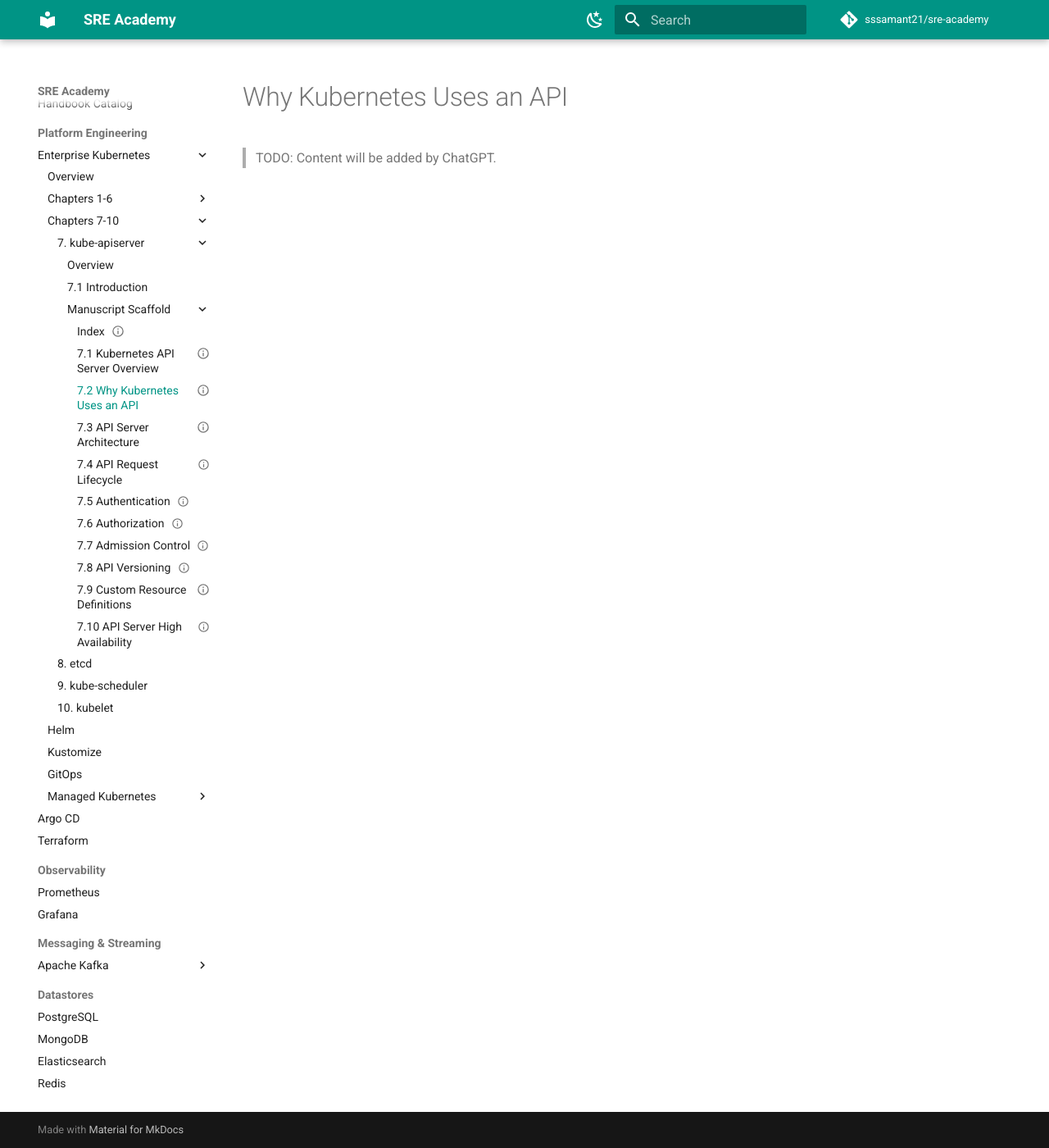
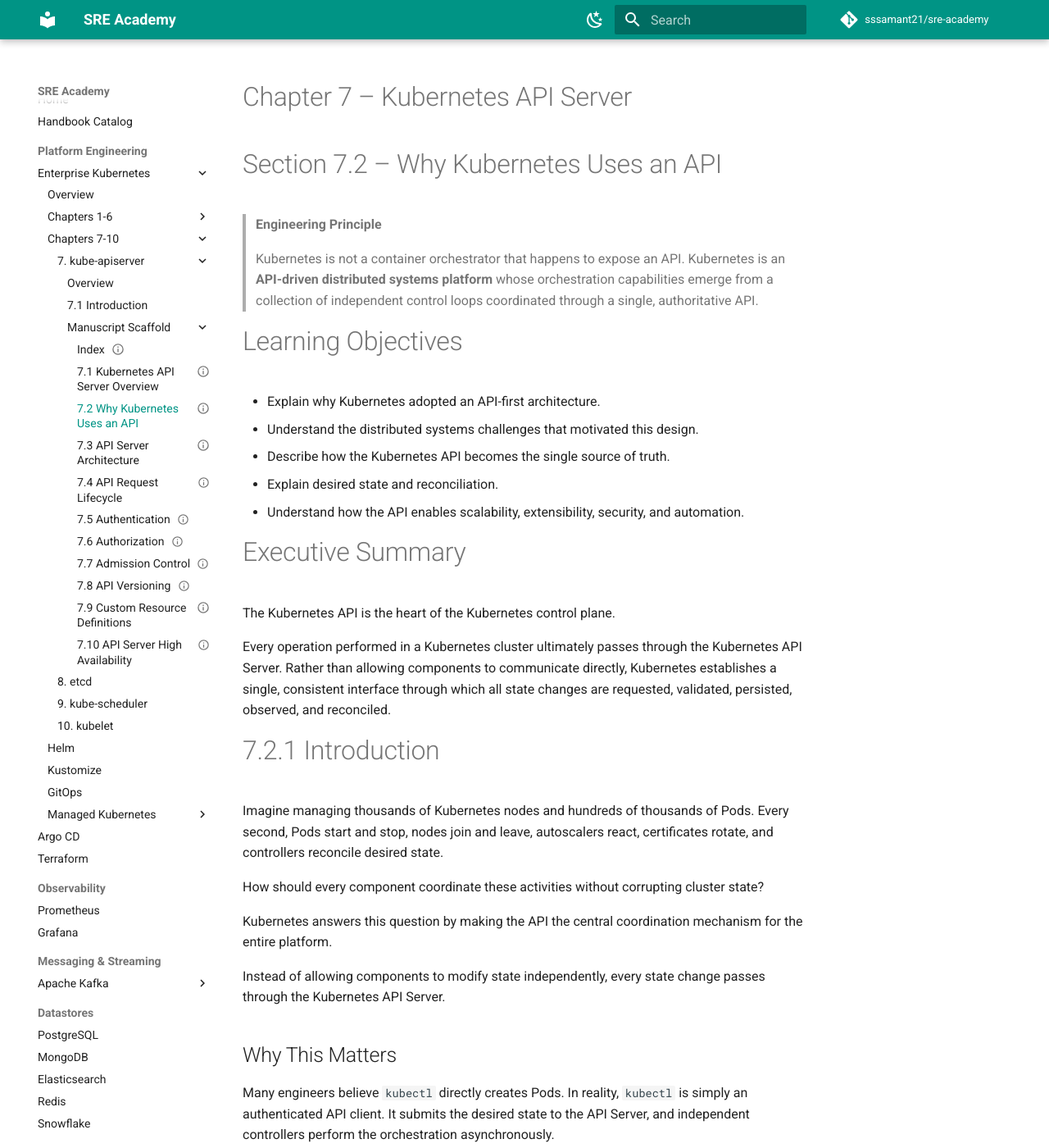
Before and after one commit to sssamant21/sre-academy, an MkDocs documentation site: the page built from docs/chapter-07/7.2-why-kubernetes-uses-an-api.md, in a window 1280 px wide and 1400 px high. Shown: the whole window at 82% size. Built offline with MkDocs 1.6.1 and Material for MkDocs 9.7.7, drawn with Linux system fonts in a browser that asks for light colours; comment, search, counter and statistics services are not loaded; some of the changed text lies outside the part shown.

Commit message:
docs(ch7): add Section 7.2 Kubernetes API motivation

```diff
--- a/docs/chapter-07/7.2-why-kubernetes-uses-an-api.md
+++ b/docs/chapter-07/7.2-why-kubernetes-uses-an-api.md
@@ -1,14 +1,65 @@
 ---
-title: ""
+title: "Chapter 7 – Kubernetes API Server"
 chapter: 7
-section: "7.2"
-status: Draft
-version: 1.0
+section: 7.2
+section_title: "Why Kubernetes Uses an API"
+book: "SRE-Academy – Kubernetes Engineering Handbook"
+author: "SRE-Academy"
+version: "1.0"
+status: "Canonical Manuscript"
 ---
 
 <!-- markdownlint-disable MD025 -->
-<!-- vale off -->
 
-# Why Kubernetes Uses an API
+# Chapter 7 – Kubernetes API Server
 
-> TODO: Content will be added by ChatGPT.
+# Section 7.2 – Why Kubernetes Uses an API
+
+> **Engineering Principle**
+>
+> Kubernetes is not a container orchestrator that happens to expose an API. Kubernetes is an **API-driven distributed systems platform** whose orchestration capabilities emerge from a collection of independent control loops coordinated through a single, authoritative API.
+
+# Learning Objectives
+
+- Explain why Kubernetes adopted an API-first architecture.
+- Understand the distributed systems challenges that motivated this design.
+- Describe how the Kubernetes API becomes the single source of truth.
+- Explain desired state and reconciliation.
+- Understand how the API enables scalability, extensibility, security, and automation.
+
+# Executive Summary
+
+The Kubernetes API is the heart of the Kubernetes control plane.
+
+Every operation performed in a Kubernetes cluster ultimately passes through the Kubernetes API Server. Rather than allowing components to communicate directly, Kubernetes establishes a single, consistent interface through which all state changes are requested, validated, persisted, observed, and reconciled.
+
+# 7.2.1 Introduction
+
+Imagine managing thousands of Kubernetes nodes and hundreds of thousands of Pods. Every second, Pods start and stop, nodes join and leave, autoscalers react, certificates rotate, and controllers reconcile desired state.
+
+How should every component coordinate these activities without corrupting cluster state?
+
+Kubernetes answers this question by making the API the central coordination mechanism for the entire platform.
+
+Instead of allowing components to modify state independently, every state change passes through the Kubernetes API Server.
+
+## Why This Matters
+
+Many engineers believe `kubectl` directly creates Pods. In reality, `kubectl` is simply an authenticated API client. It submits the desired state to the API Server, and independent controllers perform the orchestration asynchronously.
+
+> **SRE Insight**
+>
+> `kubectl` performs almost no orchestration itself. It is an API client. The control plane performs the orchestration.
+
+# 7.2.2 Business Motivation
+
+Before Kubernetes, infrastructure teams struggled with:
+
+- Configuration drift
+- Manual deployments
+- Inconsistent environments
+- Slow recovery
+- Limited automation
+- Difficult scaling
+
+An API-first architecture provided a stable contract between users, automation, and the control plane, enabling declarative infrastructure, extensibility, and large-scale automation.
```
